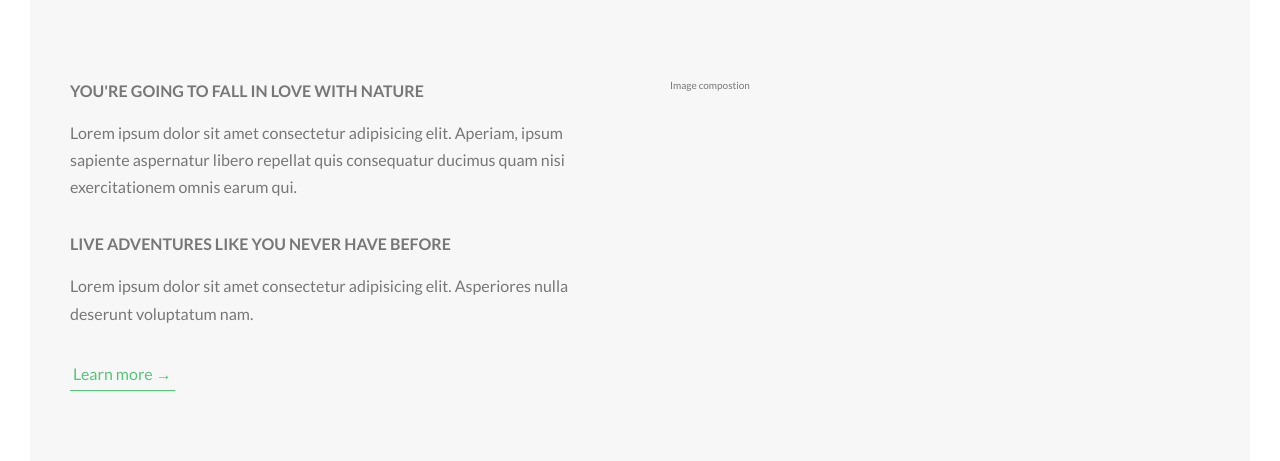
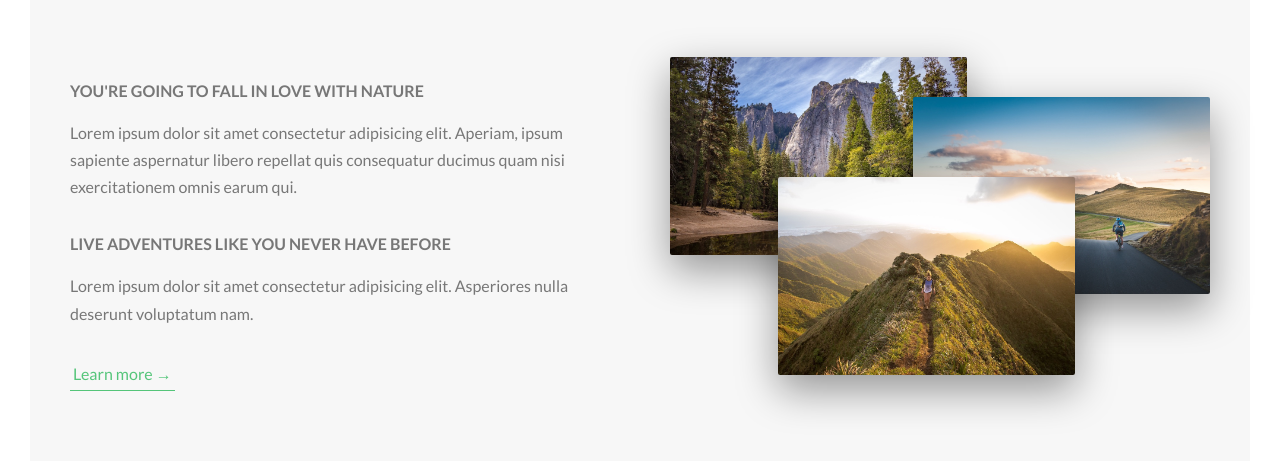
Before and after one commit to NeenduDev/NATOURS, a website: page index.html in a window 1280 px wide. Shown: the part 943-1404 px from the top of the page. Drawn offline with Linux system fonts and the light colour scheme.

Commit message:
Implement About section part 3: Add composition component with image hover effects and styles
Details:
- Added a new `.composition` component for the About section with three styled and positioned images.
- Implemented hover effects for `.composition__photo` with scaling and outline transitions.
- Updated HTML to integrate the new composition structure with images.
- Added `_composition.scss` file for dedicated styles and included it in `_index.scss`.
- Updated `style.css` and `style.css.map` to reflect the new changes.

```diff
--- a/index.html
+++ b/index.html
@@ -56,7 +56,23 @@
 
             <a href="#" class="btn-text">Learn more &rarr;</a>
           </div>
-          <div class="col-1-of-2">Image compostion</div>
+          <div class="col-1-of-2">
+            <div class="composition">
+              <img
+                src="img/nat-1-large.jpg"
+                alt="photo 1"
+                class="composition__photo composition__photo--p1"
+              /><img
+                src="img/nat-2-large.jpg"
+                alt="photo 2"
+                class="composition__photo composition__photo--p2"
+              /><img
+                src="img/nat-3-large.jpg"
+                alt="photo 3"
+                class="composition__photo composition__photo--p3"
+              />
+            </div>
+          </div>
         </div>
       </section>
     </main>
--- /dev/null
+++ b/sass/components/_composition.scss
@@ -0,0 +1,39 @@
+@use "../abstracts/" as *;
+
+.composition {
+  position: relative;
+
+  &__photo {
+    width: 55%;
+    box-shadow: 0 1.5rem 4rem rgba($color-black, 0.4);
+    border-radius: 2px;
+    position: absolute;
+    z-index: 10;
+    transition: all 0.2s;
+    outline-offset: 2rem;
+    &--p1 {
+      left: 0;
+      top: -2rem;
+    }
+
+    &--p2 {
+      right: 0;
+      top: 2rem;
+    }
+
+    &--p3 {
+      left: 20%;
+      top: 10rem;
+    }
+    &:hover {
+      outline: 1.5rem solid $color-primary;
+      transform: scale(1.05) translateY(-0.5rem);
+      box-shadow: 0 2.5rem 4rem rgba($color-black, 0.5);
+      z-index: 20;
+    }
+  }
+  &:hover &__photo:not(:hover) {
+    transform: scale(0.95);
+  }
+  //composition:hover composition__photo:not(:hover) {
+}
--- a/sass/components/_index.scss
+++ b/sass/components/_index.scss
@@ -1 +1,2 @@
 @forward "./button";
+@forward "./composition";
```
Also changed, not shown: css/style.css, 1 other file.
